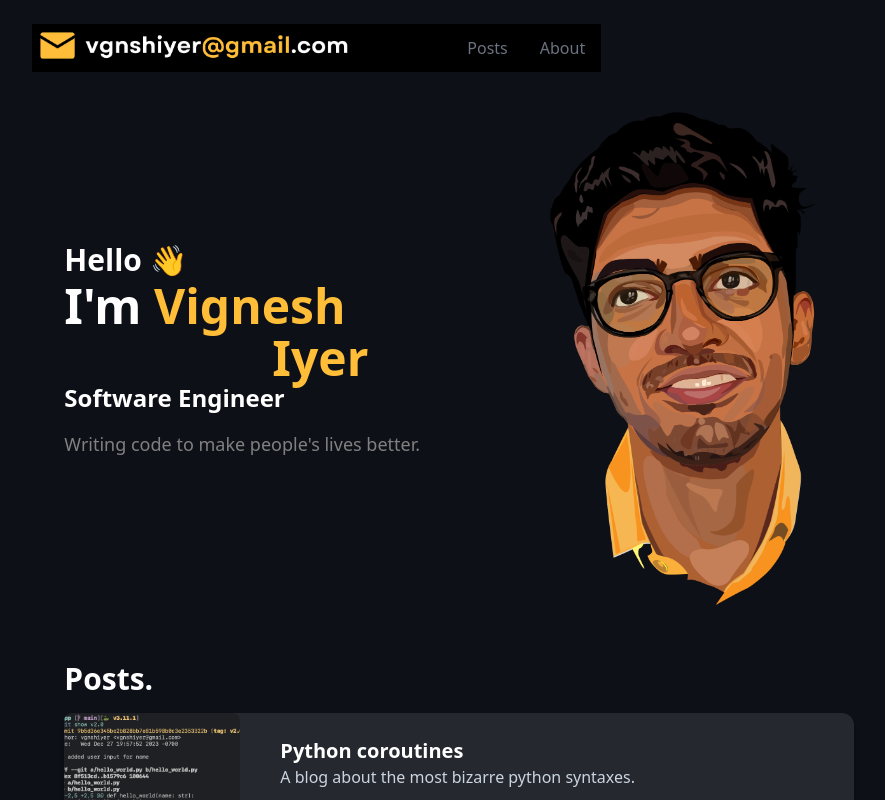
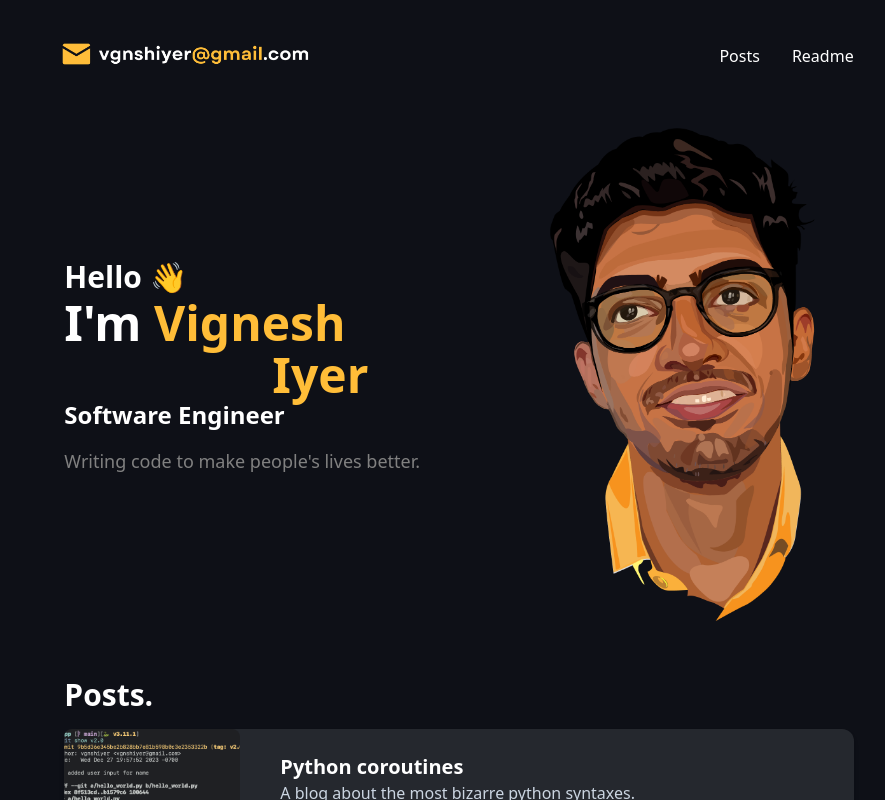
Before and after one commit to vgnshiyer/vgnshiyer.github.io, a Next.js app in the folder mywebsite/: page / in a window 1280 px wide. Shown: the top 800 px of the page, without its empty margins (181-1066 px from the left). Built offline with nearby package versions, Linux system fonts and the light colour scheme.

Commit message:
chore: added navbar element (initial)

```diff
--- a/mywebsite/components/Navbar.tsx
+++ b/mywebsite/components/Navbar.tsx
@@ -1,69 +1,85 @@
 "use client";
 
-import Link from "next/link";
-import React, { useState } from "react";
-import { FaBars, FaTimes } from "react-icons/fa";
+import Link from 'next/link'
+import React, { useState, ReactNode } from 'react'
+
+interface NavBarLinkProps {
+  href: string;
+  children: ReactNode;
+}
 
 const Navbar = () => {
-    const [nav, setNav] = useState(false);
+
+  const [isNavBarToggled, setIsNavBarToggled] = useState(false);
+
+  const toggleNavbar = () : void => {
+    setIsNavBarToggled(!isNavBarToggled);
+  }
+
+  const NavBarLink = ({href, children}: NavBarLinkProps) => {
+    return (
+      <Link href={href}
+        className={`text-white ${isNavBarToggled ? 'block' : ''} hover:bg-white hover:text-black rounded-lg p-2`}
+      >
+        {children}
+      </Link>
+    )
+  };
+
+  const CloseIcon = () => {
+    return (
+      <svg className="h-6 w-6" xmlns="http://www.w3.org/2000/svg" fill="none" viewBox="0 0 24 24" stroke="currentColor">
+        <path strokeLinecap="round" strokeLinejoin="round" strokeWidth={2} d="M6 18L18 6M6 6l12 12" />
+      </svg>
+    )
+  };
+
+  const MenuIcon = () => {
+    return (
+      <svg className="h-6 w-6" xmlns="http://www.w3.org/2000/svg" fill="none" viewBox="0 0 24 24" stroke="currentColor">
+        <path strokeLinecap="round" strokeLinejoin="round" strokeWidth={2} d="M4 6h16M4 12h16m-7 6h7" />
+      </svg>
+    )
+  };
 
   const links = [
-    {
-      id: 1,
-      link: "/",
-      text: "posts",
-    },
-    {
-      id: 2,
-      link: "about",
-      text: "about",
-    },
+    {href: "/", text: "Posts"},
+    {href: "/about", text: "Readme"},
   ];
 
   return (
-    <div className="flex justify-between items-center text-white bg-black relative max-w-2/3">
-      <div>
-        <Link href="/">
-            <img src="/images/logo.png" alt="Vignesh Iyer" className="w-80" />
-        </Link>
-      </div>
+    <>
+      <nav className="w-full md:px-6">
+        <div className="flex items-center justify-between h-16">
+          <div className="flex items-center">
+            <div className="flex-shrink-0 text-white">
+              <Link href="/">
+                <img className="w-64" src="/images/logo.png" alt="logo" />
+              </Link>
+            </div>
+          </div>
+          <div className="hidden md:block">
+            <div className="ml-4 flex items-center space-x-4">
+              {links.map(link => <NavBarLink href={link.href}>{link.text}</NavBarLink>)}
+            </div>
+          </div>
+          <div className="md:hidden flex items-center">
+            <button
+              className="inline-flex items-center justify-center p-2 rounded-md text-white hover:text-white focus:outline-none focus:ring-2 focus:ring-inset focus:ring-white"
+              onClick={toggleNavbar}
+            >
+              {isNavBarToggled ? <CloseIcon /> : <MenuIcon />}
+            </button>
+          </div>
+        </div>
+        {isNavBarToggled && (
+          <div className="px-2 pt-2 pb-3 space-y-1 sm:px-3">
+            {links.map(link => <NavBarLink href={link.href}>{link.text}</NavBarLink>)}
+          </div>
+        )}
+      </nav>
+    </>
+  )
+}
 
-      <div>
-        <ul className="hidden md:flex">
-            {links.map(({ id, link, text }) => (
-            <li
-                key={id}
-                className="nav-links px-4 cursor-pointer capitalize font-medium text-gray-500 hover:scale-105 hover:text-white duration-200 link-underline"
-            >
-                <Link href={link}>{text}</Link>
-            </li>
-            ))}
-        </ul>
-      </div>
-
-      {/* <div
-        onClick={() => setNav(!nav)}
-        className="cursor-pointer pr-4 z-10 text-gray-500 md:hidden"
-      >
-        {nav ? <FaTimes size={30} /> : <FaBars size={30} />}
-      </div>
-
-      {nav && (
-        <ul className="flex flex-col justify-center items-center absolute top-0 left-0 w-full h-screen bg-gradient-to-b from-black to-gray-800 text-gray-500">
-          {links.map(({ id, link }) => (
-            <li
-              key={id}
-              className="px-4 cursor-pointer capitalize py-6 text-4xl"
-            >
-              <Link onClick={() => setNav(!nav)} href={link}>
-                {link}
-              </Link>
-            </li>
-          ))}
-        </ul>
-      )} */}
-    </div>
-  );
-};
-
-export default Navbar;
+export default Navbar
--- a/mywebsite/components/PostPage.tsx
+++ b/mywebsite/components/PostPage.tsx
@@ -15,11 +15,11 @@ const PostPage = ( props: any ) => {
 
     const headings = getMarkdownHeadings(post.content);
     return (
-        <div className='flex'>
-            <div className='w-full lg:w-3/4'>
-                <h1 className='text-3xl text-white font-bold'>{post.data.title}</h1>
-                <p className='text-slate-300 mt-4'>{post.data.subtitle}</p>
-                <article className='prose lg:prose-xl'>
+        <div className="flex sm:mx-8">
+            <div className="w-full lg:w-3/4">
+                <h1 className="text-3xl text-white font-bold">{post.data.title}</h1>
+                <p className="text-slate-300 mt-4">{post.data.subtitle}</p>
+                <article className="prose lg:prose-xl">
                     <Markdown>{post.content}</Markdown>
                 </article>
             </div>
```
